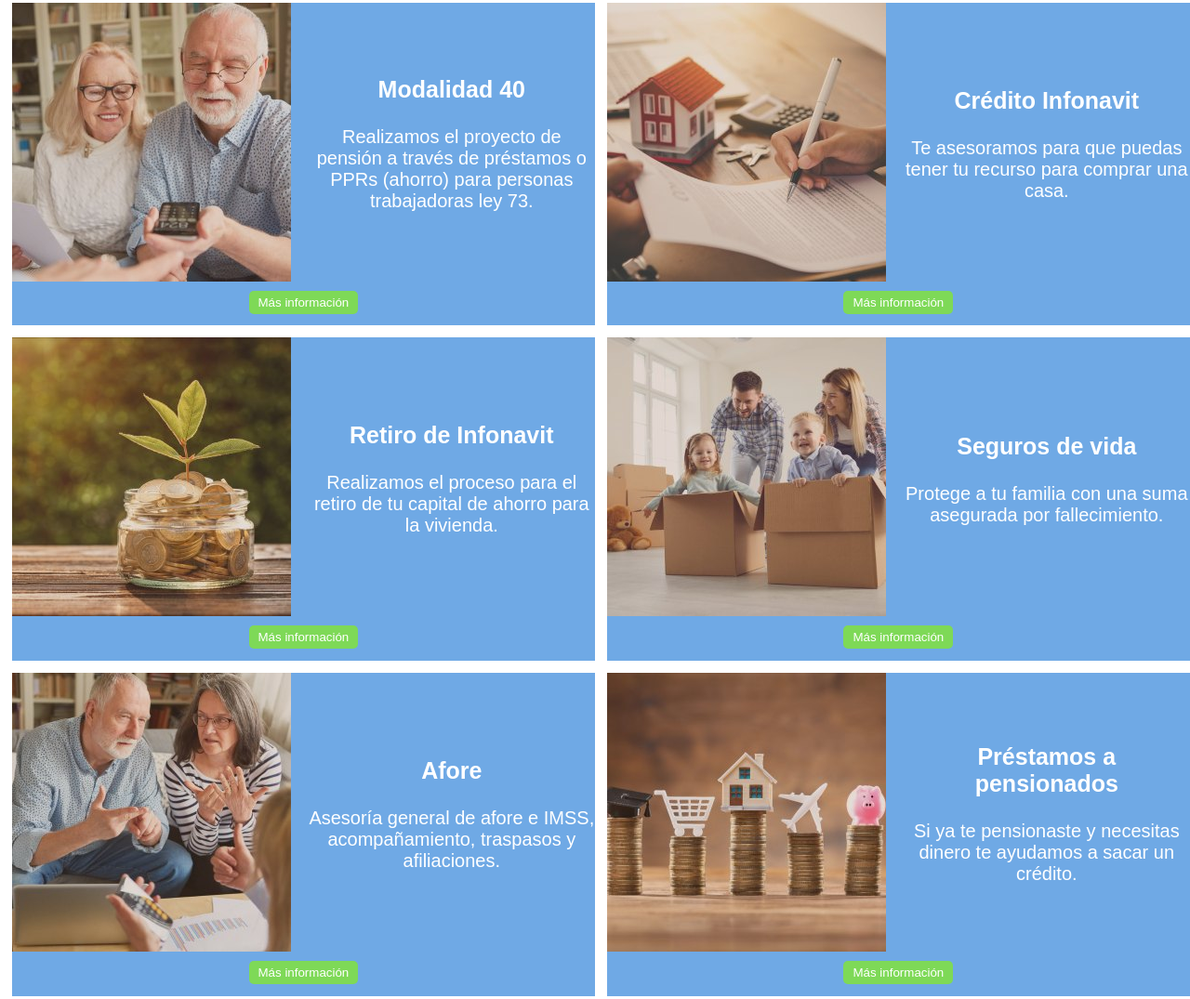
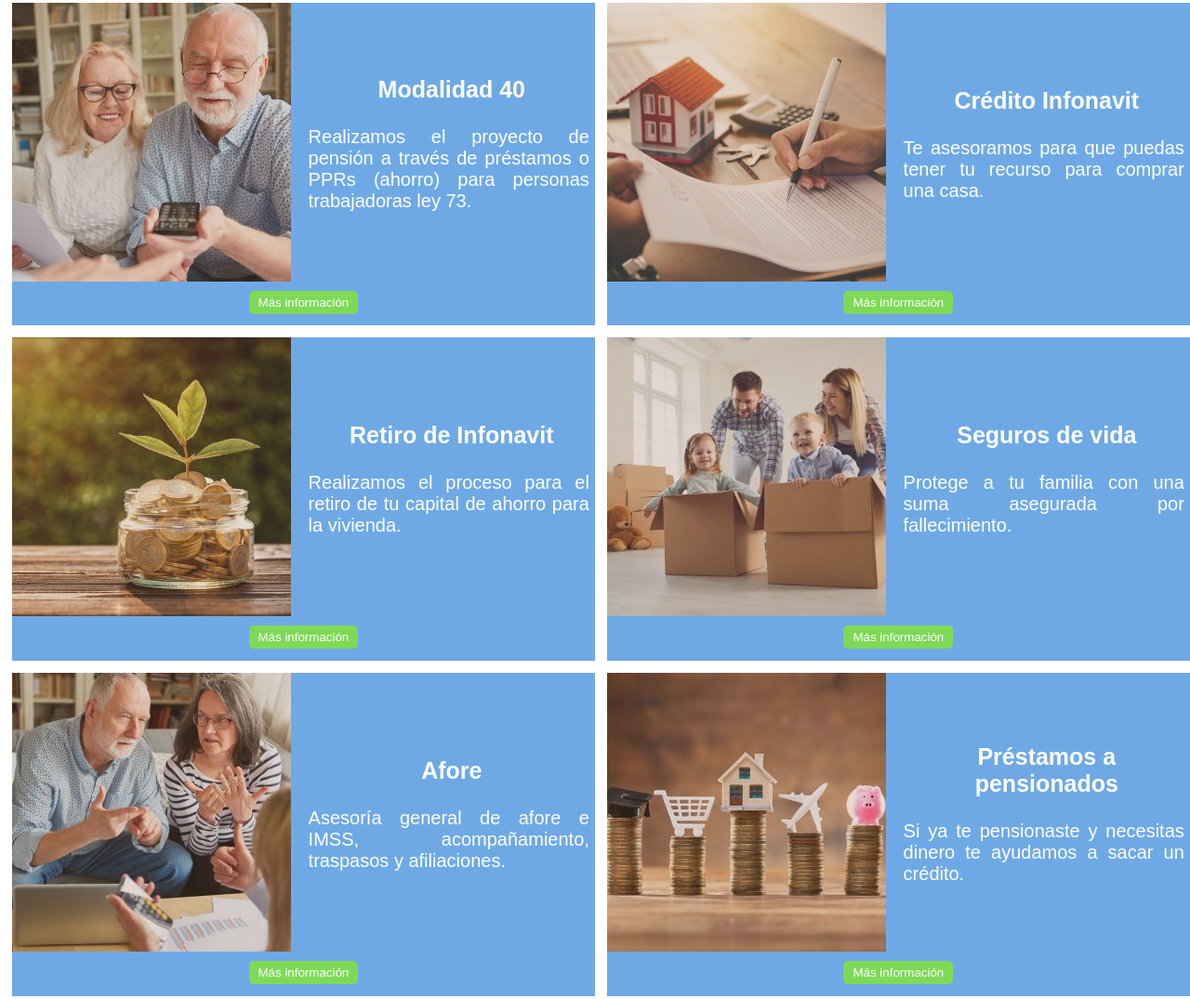
Before and after one commit to Javix33/Avanzza-, a plain HTML site: page index.html in a window 1280 px wide. Shown: the part 1209-2284 px from the top of the page at 93% size. Drawn offline with Linux system fonts and the light colour scheme.

Commit message:
cambios minimos css

```diff
--- a/css/styles.css
+++ b/css/styles.css
@@ -204,7 +204,8 @@ footer {
 .cardText{
   font-family: sans-serif;
   font-size: 20px;
-  text-align: center;
+  text-align: justify;
+  margin-right: 2%;
 }
 .cardAction{
     margin-top: 10px;
```
